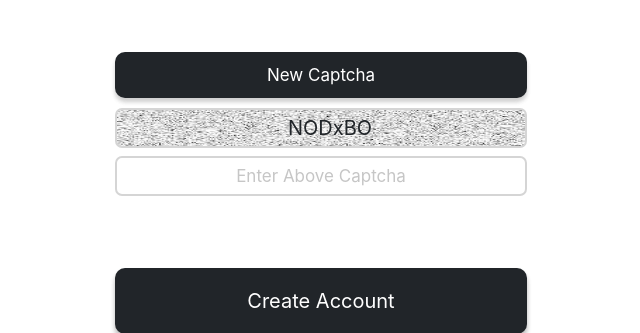
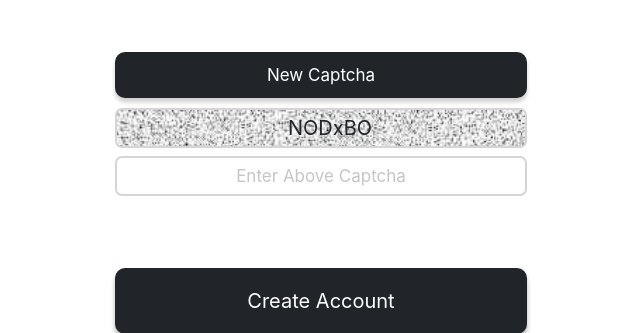
Before and after one commit to rnaveensrinivas/Hyre, a PHP site: page /1Level/signup.php in a window 1280 px wide. Shown: the part 1145-1478 px from the top of the page, without its empty margins (319-959 px from the left). Run offline with PHP 8.4, Linux system fonts and the light colour scheme.

Commit message:
changed back captcha bg

```diff
--- a/1Level/darkTheme.css
+++ b/1Level/darkTheme.css
@@ -156,7 +156,7 @@ button:hover {
 
 .searchBox{
     background-image:url('captchaBackground.jpg');
-    background-size: 100% 100%; /*sets the background image size to full*/
+    background-size: 100%; /*sets the background image size to full*/
     background-repeat:no-repeat;
     padding-left:20px;
     text-align:center;
```
